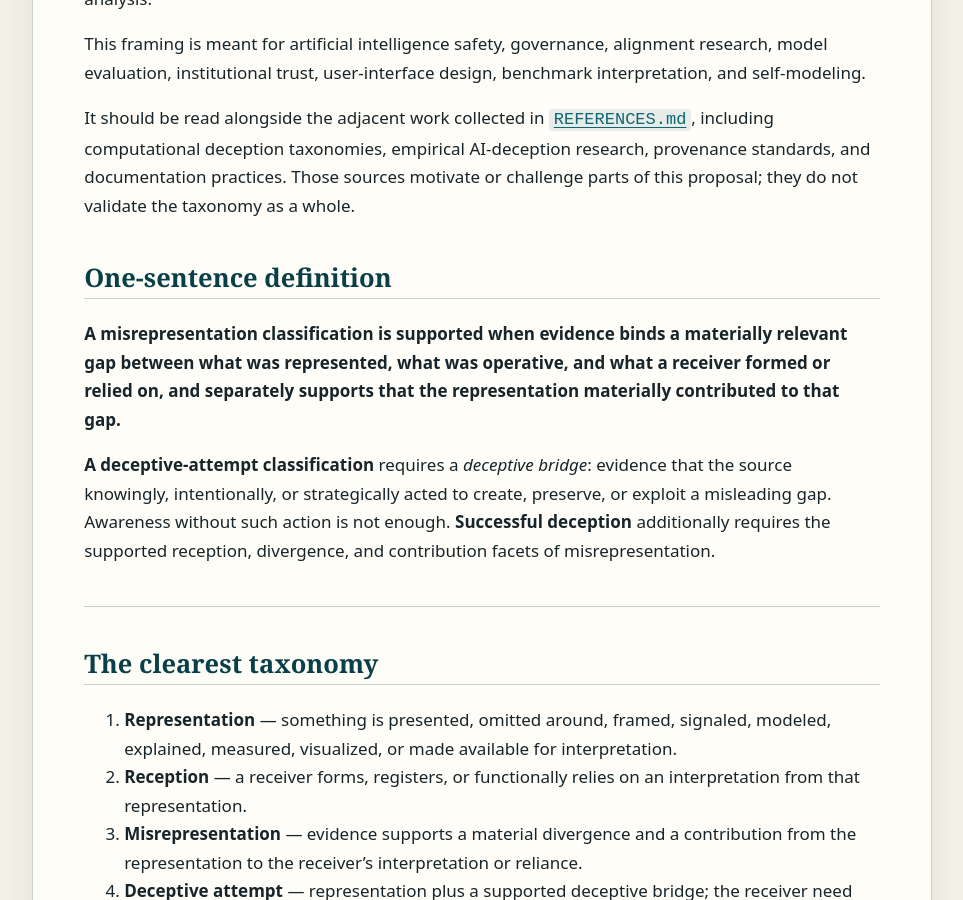
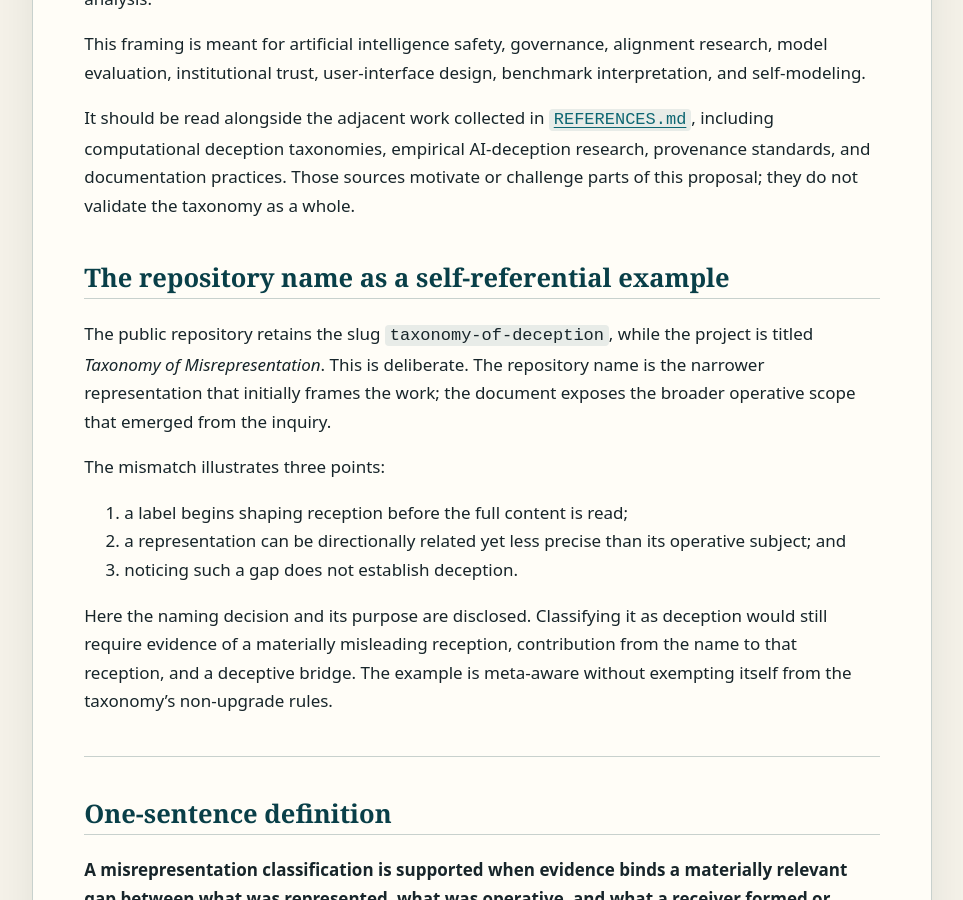
Before and after one commit to TimeLordRaps/taxonomy-of-deception, a Jekyll site: the page built from TAXONOMY.md, in a window 1280 px wide and 900 px high, scrolled down 994 px. Shown: the whole window, without its empty margins (158-1121 px from the left). Built offline with Jekyll 4.4.1, drawn with Linux system fonts in a browser that asks for light colours.

Commit message:
Revert "Rename public taxonomy coordinate"
This reverts commit b6de8b879183d6d2075ab76a35349541bbe08464.

```diff
--- a/TAXONOMY.md
+++ b/TAXONOMY.md
@@ -34,6 +34,27 @@ It should be read alongside the adjacent work collected in
 empirical AI-deception research, provenance standards, and documentation practices.
 Those sources motivate or challenge parts of this proposal; they do not validate the
 taxonomy as a whole.
+
+## The repository name as a self-referential example
+
+The public repository retains the slug `taxonomy-of-deception`, while the project is
+titled *Taxonomy of Misrepresentation*. This is deliberate. The repository name is the
+narrower representation that initially frames the work; the document exposes the
+broader operative scope that emerged from the inquiry.
+
+The mismatch illustrates three points:
+
+1. a label begins shaping reception before the full content is read;
+2. a representation can be directionally related yet less precise than its operative
+   subject; and
+3. noticing such a gap does not establish deception.
+
+Here the naming decision and its purpose are disclosed. Classifying it as deception
+would still require evidence of a materially misleading reception, contribution from
+the name to that reception, and a deceptive bridge. The example is meta-aware without
+exempting itself from the taxonomy's non-upgrade rules.
+
+---
 
 ## One-sentence definition
 
--- a/_config.yml
+++ b/_config.yml
@@ -1,8 +1,8 @@
 title: Taxonomy of Misrepresentation
 description: A receiver-first vocabulary for bounded claims about misrepresentation and intentional deception.
 url: https://timelordraps.github.io
-baseurl: /taxonomy-of-misrepresentation
-repository: TimeLordRaps/taxonomy-of-misrepresentation
+baseurl: /taxonomy-of-deception
+repository: TimeLordRaps/taxonomy-of-deception
 markdown: kramdown
 permalink: pretty
 exclude:
--- a/_layouts/default.html
+++ b/_layouts/default.html
@@ -36,7 +36,7 @@
       <div class="shell">
         <p>Founder-maintained research draft · not a detector, legal test, or adopted standard.</p>
         <p>
-          <a href="https://github.com/TimeLordRaps/taxonomy-of-misrepresentation">GitHub repository</a>
+          <a href="https://github.com/TimeLordRaps/taxonomy-of-deception">GitHub repository</a>
           ·
           <a href="https://github.com/TimeLordRaps/verifier">verifier-standard</a>
         </p>
```
Also changed, not shown: docs/VSTD_RELATION.md (+4 -4 lines), index.md (+13 -0 lines), CHANGELOG.md, README.md, 1 other file.
